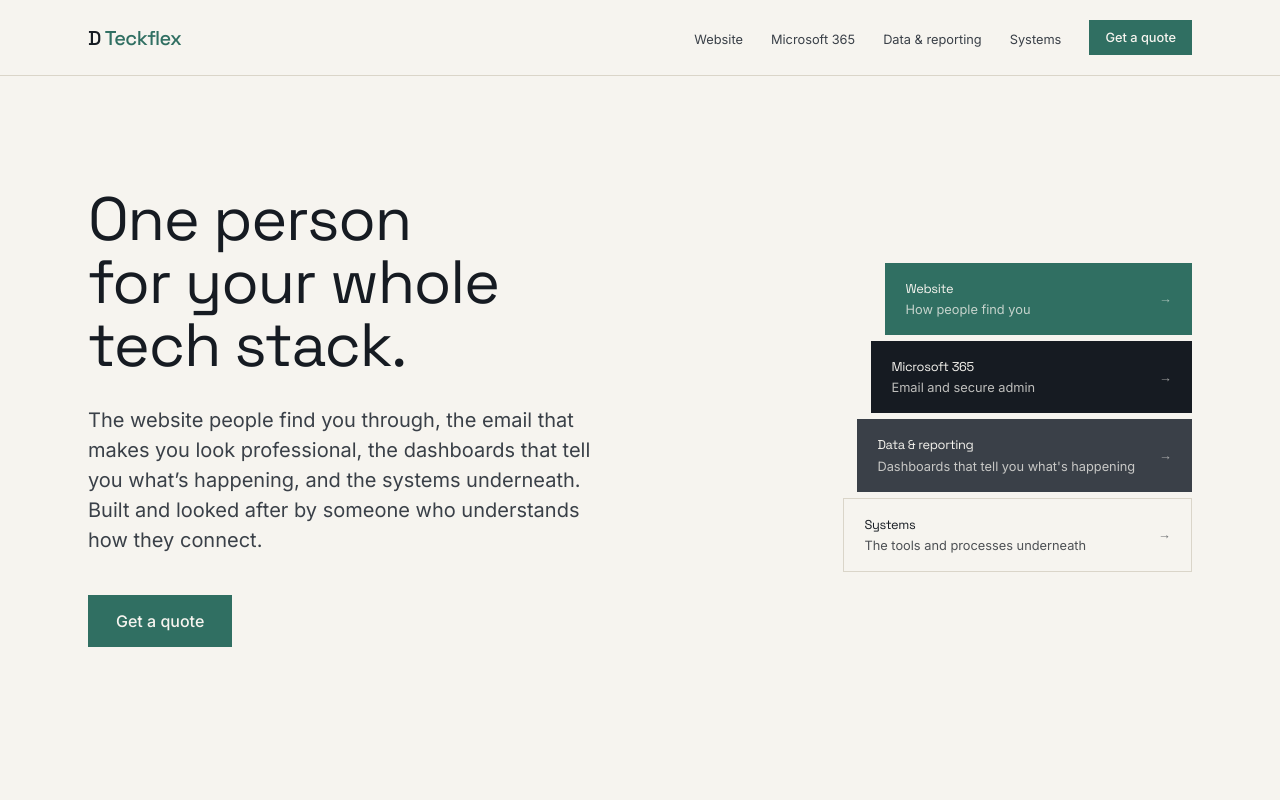
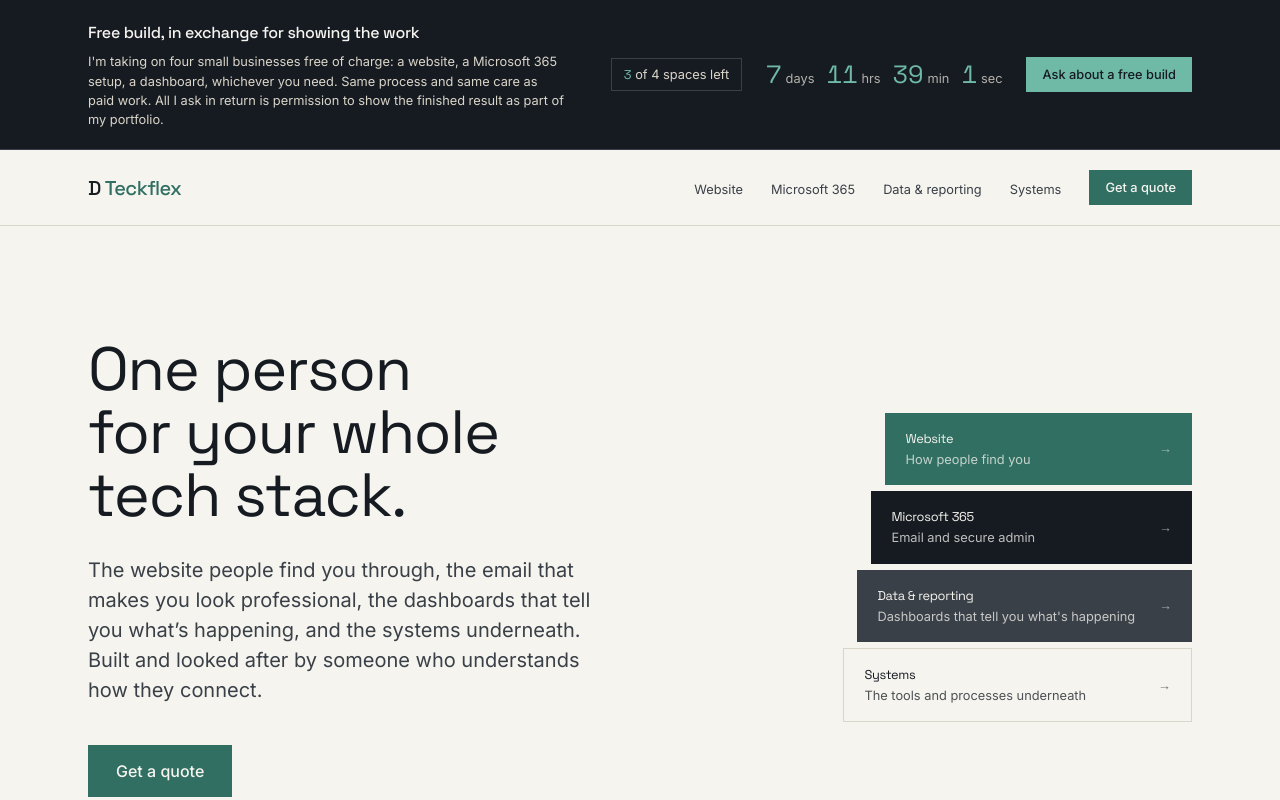
Before and after one commit to toriola5/d-teckflex, a Next.js app: page / in a window 1280 px wide. Shown: the top 800 px of the page. Built offline with nearby package versions, Linux system fonts and the light colour scheme.

Commit message:
Offer message with a timer created

```diff
--- a/src/app/api/quote/route.ts
+++ b/src/app/api/quote/route.ts
@@ -41,6 +41,7 @@ function coerce(body: unknown): QuoteFormValues {
     timeline: text(raw.timeline),
     budget: text(raw.budget),
     notes: text(raw.notes),
+    freeOffer: raw.freeOffer === true,
     interests: Array.isArray(raw.interests)
       ? raw.interests.filter((item): item is string => typeof item === "string")
       : [],
@@ -66,9 +67,14 @@ function toEmailFields(values: QuoteFormValues) {
           .join(" / ")
       : "Nothing else ticked",
     notes: values.notes || "Nothing added",
+    "free build request": values.freeOffer ? "YES" : "No",
     /* Formspree reads _subject for the notification subject line, and uses
        the `email` field above as the reply-to, so replying goes to the client. */
-    _subject: `Quote request from ${values.name || "someone"}`,
+    /* Flagged in the subject too: a free-build request is time-limited and
+       should not be missed in a list of enquiries. */
+    _subject: values.freeOffer
+      ? `FREE BUILD request from ${values.name || "someone"}`
+      : `Quote request from ${values.name || "someone"}`,
   };
 }
 
--- a/src/app/layout.tsx
+++ b/src/app/layout.tsx
@@ -1,5 +1,6 @@
 import type { Metadata } from "next";
 import { Inter, Space_Grotesk } from "next/font/google";
+import FreeWorkBanner from "@/components/FreeWorkBanner";
 import SiteHeader from "@/components/SiteHeader";
 import SiteFooter from "@/components/SiteFooter";
 import "./globals.css";
@@ -43,6 +44,7 @@ export default function RootLayout({
         >
           Skip to content
         </a>
+        <FreeWorkBanner />
         <SiteHeader />
         {children}
         <SiteFooter />
--- /dev/null
+++ b/src/components/FreeWorkBanner.tsx
@@ -0,0 +1,113 @@
+"use client";
+
+import Link from "next/link";
+import { useEffect, useState } from "react";
+import {
+  breakdown,
+  deadlineLabel,
+  msRemaining,
+  offer,
+  spotsLabel,
+  spotsOpen,
+} from "@/lib/offer";
+
+/*
+  Offer banner with a countdown to a fixed deadline.
+
+  Why this is a Client Component even though the copy is static: the pages are
+  statically generated, so the HTML is built once. A server-rendered decision
+  about whether the offer has expired would be frozen at build time and the
+  banner would still be showing weeks later. The expiry check has to happen in
+  the visitor's browser.
+
+  Hydration: the server renders the banner and the deadline date, but not the
+  countdown digits, because the server's clock and the browser's differ by the
+  time in transit and React would flag the mismatch. The digits appear on mount.
+
+  Accessibility: the ticking numbers are aria-hidden and the sentence read out
+  instead gives the closing date. This matters more now the counter moves every
+  second: an announcement per second would make the page unusable with a screen
+  reader, and the date is the useful information anyway.
+*/
+export default function FreeWorkBanner() {
+  const [remaining, setRemaining] = useState<number | null>(null);
+
+  useEffect(() => {
+    const tick = () => setRemaining(msRemaining());
+    tick();
+    const id = window.setInterval(tick, 1_000);
+    return () => window.clearInterval(id);
+  }, []);
+
+  /* No spaces left is as much an end to the offer as the deadline is. */
+  if (!offer.enabled || !spotsOpen()) return null;
+  /* null means not mounted yet, so keep the banner. Only a real, measured
+     expiry removes it. */
+  if (remaining !== null && remaining <= 0) return null;
+
+  const left = remaining === null ? null : breakdown(remaining);
+
+  return (
+    <aside
+      aria-labelledby="offer-heading"
+      className="border-b border-graphite bg-ink text-canvas"
+    >
+      <div className="mx-auto flex max-w-6xl flex-col gap-4 px-6 py-5 lg:flex-row lg:items-center lg:gap-10">
+        <div className="lg:flex-1">
+          <h2
+            id="offer-heading"
+            className="font-display text-base font-medium text-canvas"
+          >
+            {offer.heading}
+          </h2>
+          <p className="mt-1.5 max-w-[68ch] text-sm text-hairline">
+            {offer.body}
+          </p>
+        </div>
+
+        <div className="flex flex-wrap items-center gap-x-6 gap-y-3">
+          <p className="border border-graphite px-3 py-1.5 text-sm text-hairline">
+            <span className="font-display text-accent-on-ink">
+              {offer.places.remaining}
+            </span>{" "}
+            of {offer.places.total} spaces left
+          </p>
+
+          <p className="text-sm text-hairline">
+            <span className="sr-only">
+              {spotsLabel()}. This offer closes on {deadlineLabel()}.
+            </span>
+            {left && (
+              <span aria-hidden="true" className="flex items-baseline gap-3">
+                <Unit value={left.days} label="days" />
+                <Unit value={left.hours} label="hrs" />
+                <Unit value={left.minutes} label="min" />
+                <Unit value={left.seconds} label="sec" />
+              </span>
+            )}
+          </p>
+
+          <Link
+            href={offer.ctaHref}
+            className="bg-accent-on-ink px-4 py-2 text-sm font-medium text-ink transition-opacity hover:opacity-90 focus-visible:outline-[#f6f4ef]"
+          >
+            {offer.ctaLabel}
+          </Link>
+        </div>
+      </div>
+    </aside>
+  );
+}
+
+function Unit({ value, label }: { value: number; label: string }) {
+  return (
+    <span className="flex items-baseline gap-1">
+      <span className="font-display text-xl tabular-nums text-accent-on-ink">
+        {value}
+      </span>
+      {/* hairline, not muted: muted is tuned for the canvas and only
+          reaches 3.58:1 on ink. */}
+      <span className="text-sm text-hairline opacity-80">{label}</span>
+    </span>
+  );
+}
--- a/src/components/QuoteForm.tsx
+++ b/src/components/QuoteForm.tsx
@@ -1,6 +1,6 @@
 "use client";
 
-import { useEffect, useId, useRef, useState } from "react";
+import { useEffect, useId, useRef, useState, useSyncExternalStore } from "react";
 import {
   BUDGET_OPTIONS,
   INTEREST_OPTIONS,
@@ -11,6 +11,13 @@ import {
   type QuoteErrors,
   type QuoteFormValues,
 } from "@/lib/quote";
+import {
+  deadlineLabel,
+  msRemaining,
+  offer,
+  spotsLabel,
+  spotsOpen,
+} from "@/lib/offer";
 
 /*
   The single conversion point, embedded on every page (brief §2/§3). Not a
@@ -30,6 +37,11 @@ const fieldBase =
   type on every render, so React would unmount and remount the message rather
   than update it, which also re-fires role="alert" and re-announces it.
 */
+function subscribeToClock(onChange: () => void) {
+  const id = window.setInterval(onChange, 30_000);
+  return () => window.clearInterval(id);
+}
+
 function FieldError({ id, message }: { id: string; message?: string }) {
   if (!message) return null;
   return (
@@ -46,6 +58,23 @@ export default function QuoteForm() {
   const [status, setStatus] = useState<
     "idle" | "submitting" | "success" | "error"
   >("idle");
+  /*
+    Whether the free-spot checkbox should show. The pages are static, so a
+    server-side expiry check would be frozen at build time and the checkbox
+    would still be here long after the offer closed.
+
+    useSyncExternalStore rather than an effect: it takes a separate server
+    snapshot, so the server can render the offer as live and the browser can
+    correct it without a hydration mismatch and without a setState cascade.
+    It also re-checks on the interval, so the checkbox disappears if someone
+    has the page open when the deadline passes.
+  */
+  const offerLive = useSyncExternalStore(
+    subscribeToClock,
+    () => offer.enabled && spotsOpen() && msRemaining() > 0,
+    () => offer.enabled && spotsOpen(),
+  );
+
   const errorSummaryRef = useRef<HTMLParagraphElement>(null);
   const successRef = useRef<HTMLDivElement>(null);
 
@@ -350,6 +379,34 @@ export default function QuoteForm() {
               </div>
             </fieldset>
 
+            {offerLive && (
+              <div className="border border-accent bg-accent/5 p-5">
+                <label
+                  htmlFor={`${formId}-free-offer`}
+                  className="flex cursor-pointer items-start gap-3"
+                >
+                  <input
+                    id={`${formId}-free-offer`}
+                    type="checkbox"
+                    name="freeOffer"
+                    checked={values.freeOffer}
+                    onChange={(e) => update("freeOffer", e.target.checked)}
+                    className="mt-0.5 size-4 shrink-0 accent-accent"
+                  />
+                  <span>
+                    <span className="block text-sm font-medium text-ink">
+                      {offer.formLabel}
+                    </span>
+                    <span className="mt-1 block max-w-[56ch] text-sm text-muted">
+                      Free of charge, in exchange for permission to show the
+                      finished work in my portfolio. {spotsLabel()}, closing{" "}
+                      {deadlineLabel()}.
+                    </span>
+                  </span>
+                </label>
+              </div>
+            )}
+
             <div>
               <label
                 htmlFor={`${formId}-notes`}
--- /dev/null
+++ b/src/lib/offer.ts
@@ -0,0 +1,84 @@
+/*
+  The free-build offer banner. Everything about it is configured here so it can
+  be changed or switched off in one place.
+
+  Two deliberate choices:
+
+  1. A FIXED deadline, not "7 days from when the visitor arrives". A rolling
+     per-visitor countdown never actually expires, which is a fake-urgency
+     pattern people recognise and distrust. This one really does close.
+
+  2. `places` is stated in the copy. An open-ended offer of free work has no
+     natural end, and saying "two" is both honest and the thing that creates
+     real urgency rather than manufactured urgency.
+
+  When the deadline passes the banner hides itself. That is a safety net, not
+  a plan: delete the <FreeWorkBanner /> from layout.tsx once the offer is over,
+  or move the date forward if you extend it.
+*/
+
+export const offer = {
+  /* Set to false to hide the banner without removing the code. */
+  enabled: true,
+
+  /* End of day, UK time. September is BST, hence +01:00. */
+  endsAt: "2026-09-08T23:59:59+01:00",
+
+  /*
+     total    how many free builds are on offer altogether
+     remaining how many are still unclaimed. Decrement this as they fill; when
+     it reaches 0 the banner and the form checkbox both disappear.
+  */
+  places: {
+    total: 4,
+    remaining: 3,
+  },
+
+  heading: "Free build, in exchange for showing the work",
+
+  body:
+    "I'm taking on four small businesses free of charge: a website, a Microsoft 365 setup, a dashboard, whichever you need. Same process and same care as paid work. All I ask in return is permission to show the finished result as part of my portfolio.",
+
+  /* Used on the quote form, so the wording stays in step with the banner. */
+  formLabel: "Yes, consider me for one of the free spots",
+
+  ctaLabel: "Ask about a free build",
+  ctaHref: "/#quote",
+} as const;
+
+export function spotsLabel(): string {
+  return `${offer.places.remaining} of ${offer.places.total} spaces left`;
+}
+
+/* The offer is only live while it is both in date and has spaces. */
+export function spotsOpen(): boolean {
+  return offer.places.remaining > 0;
+}
+
+export function msRemaining(now: number = Date.now()): number {
+  return new Date(offer.endsAt).getTime() - now;
+}
+
+export function breakdown(ms: number) {
+  const total = Math.max(0, ms);
+  const second = 1_000;
+  const minute = 60 * second;
+  const hour = 60 * minute;
+  const day = 24 * hour;
+  return {
+    days: Math.floor(total / day),
+    hours: Math.floor((total % day) / hour),
+    minutes: Math.floor((total % hour) / minute),
+    seconds: Math.floor((total % minute) / second),
+  };
+}
+
+/* Written out for screen readers and for anyone who would rather see a date
+   than a countdown. */
+export function deadlineLabel(): string {
+  return new Date(offer.endsAt).toLocaleDateString("en-GB", {
+    weekday: "long",
+    day: "numeric",
+    month: "long",
+  });
+}
--- a/src/lib/quote.ts
+++ b/src/lib/quote.ts
@@ -14,6 +14,8 @@ export type QuoteFormValues = {
   budget: string;
   interests: string[];
   notes: string;
+  /* Set when the visitor asks to be considered for a free build. */
+  freeOffer: boolean;
 };
 
 export const emptyQuote: QuoteFormValues = {
@@ -25,6 +27,7 @@ export const emptyQuote: QuoteFormValues = {
   budget: "",
   interests: [],
   notes: "",
+  freeOffer: false,
 };
 
 /*
```
